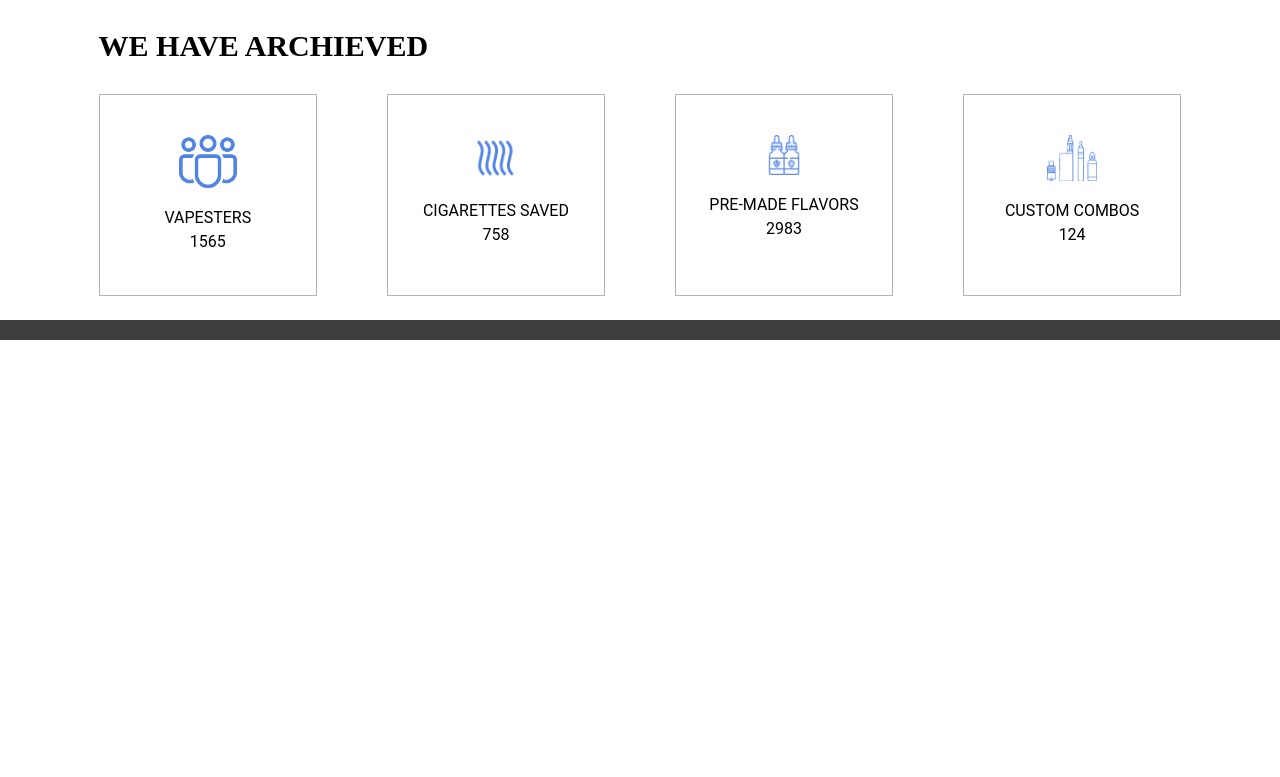
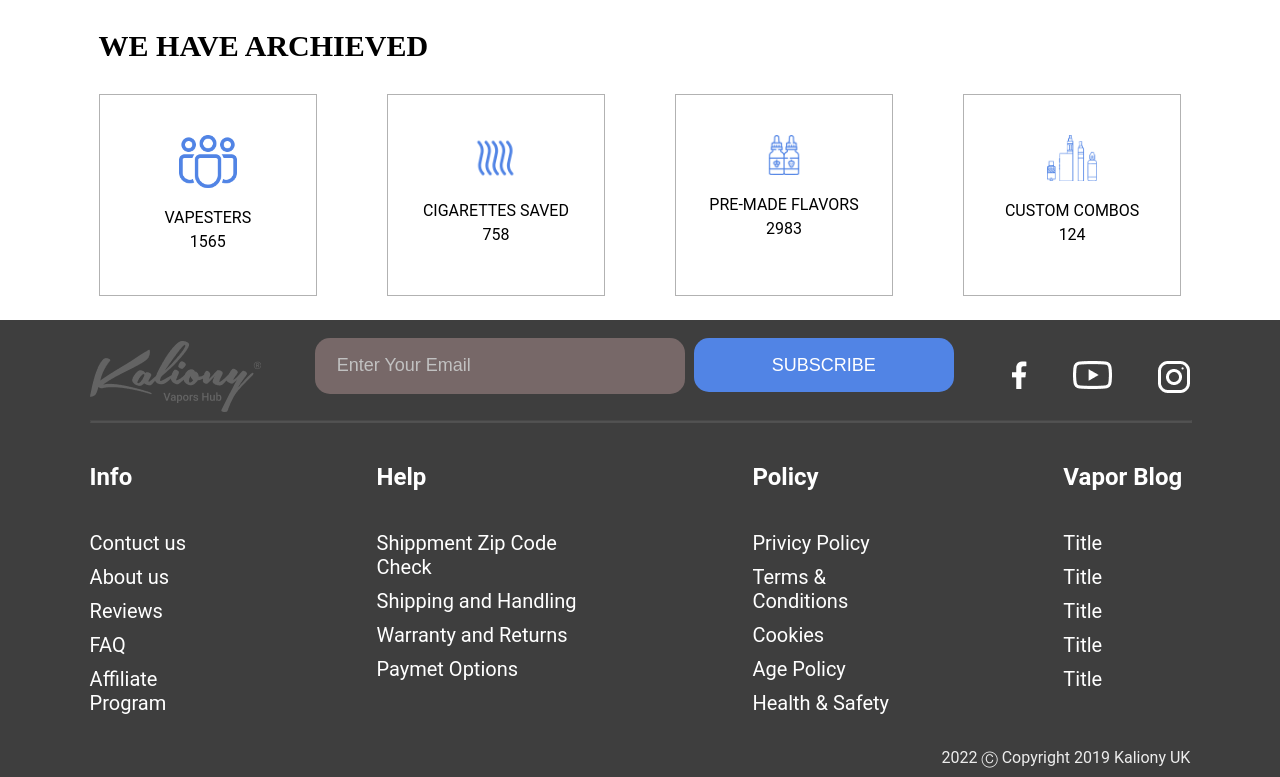
Before and after one commit to TatevSenokyan/project_webpack, a website built with webpack: page src/temp.html in a window 1280 px wide. Shown: the part 2130-2907 px from the top of the page. Before the commit the page ends 2470 px from the top, so only its background shows below. Built offline with nearby package versions, Linux system fonts and the light colour scheme.

Commit message:
add footer

```diff
--- a/src/css/index.css
+++ b/src/css/index.css
@@ -717,6 +717,139 @@ a {
 }
 
 @media only screen and (min-width: 1200px) {
+    .footer-container {
+        width: 86%;
+        margin: auto;
+    }
+/*
+    .footer {
+        height: 400px
+    } */
+
+    .footer-buttons {
+        width: 643px
+    }
+
+    .footer-bottom-part {
+        width: 100%;
+        margin-top: 50px;
+        height: 224px;
+        display: flex;
+        justify-content: space-between;
+    }
+
+    .footer-bottom-part div:nth-child(1) {
+         width: 147px;
+         height: 224px;
+         color: #FFFFFF;
+         font-family: 'Roboto';
+         font-style: normal;
+         font-weight: 400;
+         font-size: 20px;
+    }
+
+     .footer-bottom-part div:nth-child(2) {
+        width: 236px;
+        height: 191px;
+        color: #FFFFFF;
+        font-family: 'Roboto';
+        font-style: normal;
+        font-weight: 400;
+        font-size: 20px;
+   }
+
+   .footer-bottom-part div:nth-child(1) {
+    width: 147px;
+    height: 224px;
+    color: #FFFFFF;
+    font-family: 'Roboto';
+    font-style: normal;
+    font-weight: 400;
+    font-size: 20px;
+}
+
+.footer-bottom-part div:nth-child(3) {
+   width: 171px;
+   height: 224px;
+   color: #FFFFFF;
+   font-family: 'Roboto';
+   font-style: normal;
+   font-weight: 400;
+   font-size: 20px;
+}
+
+.footer-copyright {
+    width: 100%;
+    height: 30px;
+    text-align: right;
+    font-family: 'Roboto';
+    font-style: normal;
+    font-weight: 400;
+    font-size: 16px;
+    line-height: 21px;
+    color: #FFFFFF;
+    opacity: 0.9;
+    margin: 50px 0px 0px 0px
+}
+
+.footer-bottom-part div:nth-child(4) {
+    width: 127px;
+    height: 191px;
+    color: #FFFFFF;
+    font-family: 'Roboto';
+    font-style: normal;
+    font-weight: 400;
+    font-size: 20px;
+ }
+
+    .footer-bottom-part div:nth-child(1) p,
+    .footer-bottom-part div:nth-child(2) p,
+    .footer-bottom-part div:nth-child(3) p,
+    .footer-bottom-part div:nth-child(4) p {
+        margin-top: -10px;
+    }
+
+
+    .line {
+        width: 100%;
+        height: 1.33px;
+        background: #FFFFFF;
+        mix-blend-mode: normal;
+        opacity: 0.1;
+    }
+
+    .footer-buttons input{
+       width: 366px;
+       height: 54px
+    }
+
+    .footer-buttons button{
+        width: 260px;
+        margin-left: 5px;
+        height: 54px
+     }
+
+     .social-icons {
+         width: 178.62px;
+         height: 29.33px
+     }
+
+
+    .footer-top-part {
+        width: 100%;
+        display: flex;
+        justify-content: space-between;
+        height: 72px;
+        align-items: center;
+    }
+
+    .footer-top-logo {
+       width: 171px;
+       height: 71px;
+       background-image: url('../images/footer_logo.png');
+       background-size: cover;
+       background-repeat: no-repeat;
+    }
     .productTitle, .productPrice {
         font-size: 24px;
     }
--- a/src/js/components/footer.js
+++ b/src/js/components/footer.js
@@ -76,7 +76,59 @@ function footer(screen) {
 
 
     } else {
-
+       footerContainer.innerHTML = `
+       <div class='footer-container'>
+            <div class='footer-top-part'>
+               <div class='footer-top-logo'></div>
+               <div class='footer-buttons'>
+                  <input placeholder="    Enter Your Email"/>
+                  <button>Subscribe</button>
+               </div>
+               <div class='social-icons'>
+                  <div class='facebook'></div>
+                  <div class='you-tube'></div>
+                  <div class='instagram'></div>
+            </div>
+            </div>
+            <hr class='line'/>
+            <div class='footer-bottom-part'>
+               <div>
+                  <p style='margin-bottom: 50px; font-weight:700;font-size: 24px;'>Info</p>
+                  <p>Contuct us</p>
+                  <p>About us</p>
+                  <p>Reviews</p>
+                  <p>FAQ</p>
+                  <p>Affiliate Program</p>
+               </div>
+               <div>
+                  <p style='margin-bottom: 50px; font-weight:700;font-size: 24px;'>Help</p>
+                  <p>Shippment Zip Code Check</p>
+                  <p>Shipping and Handling </p>
+                  <p>Warranty and Returns</p>
+                  <p>Paymet Options</p>
+               </div>
+               <div>
+                  <p style='margin-bottom: 50px; font-weight:700;font-size: 24px;'>Policy</p>
+                  <p>Privicy Policy</p>
+                  <p>Terms & Conditions</p>
+                  <p>Cookies</p>
+                  <p>Age Policy</p>
+                  <p>Health & Safety</p>
+               </div>
+               <div>
+                  <p style='margin-bottom: 50px; font-weight:700;font-size: 24px;'>Vapor Blog</p>
+                  <p>Title</p>
+                  <p>Title</p>
+                  <p>Title</p>
+                  <p>Title</p>
+                  <p>Title</p>
+               </div>
+            </div>
+            <div class='footer-copyright'>
+               2022 Ⓒ Copyright 2019 Kaliony UK
+            </div>
+      </div>
+       `
     }
 
 
--- a/webpack.config.js
+++ b/webpack.config.js
@@ -4,7 +4,8 @@ const HtmlWebpackPlugin = require('html-webpack-plugin');
 module.exports = {
     mode: 'development',
     entry: {
-        main: './src/js/index.js'
+        main: './src/js/index.js',
+        product: './src/js/product.js'
     },
     output: {
         filename: '[name].js',
@@ -34,11 +35,13 @@ module.exports = {
     plugins: [
     new HtmlWebpackPlugin({
       filename: 'index.html',
-      template: path.resolve(__dirname, 'src/temp.html')
+      template: path.resolve(__dirname, 'src/temp.html'),
+      chunks: ['main']
     }),
     new HtmlWebpackPlugin({
       filename: 'product.html',
-      template: path.resolve(__dirname, 'src/product.html')
+      template: path.resolve(__dirname, 'src/product.html'),
+      chunks:['product']
     }),
   ],
 }
```
Also changed, not shown: src/product.html (+1 -1 lines), dist/main.js, dist/product.html, dist/product.js (added), src/js/product.js (added).
